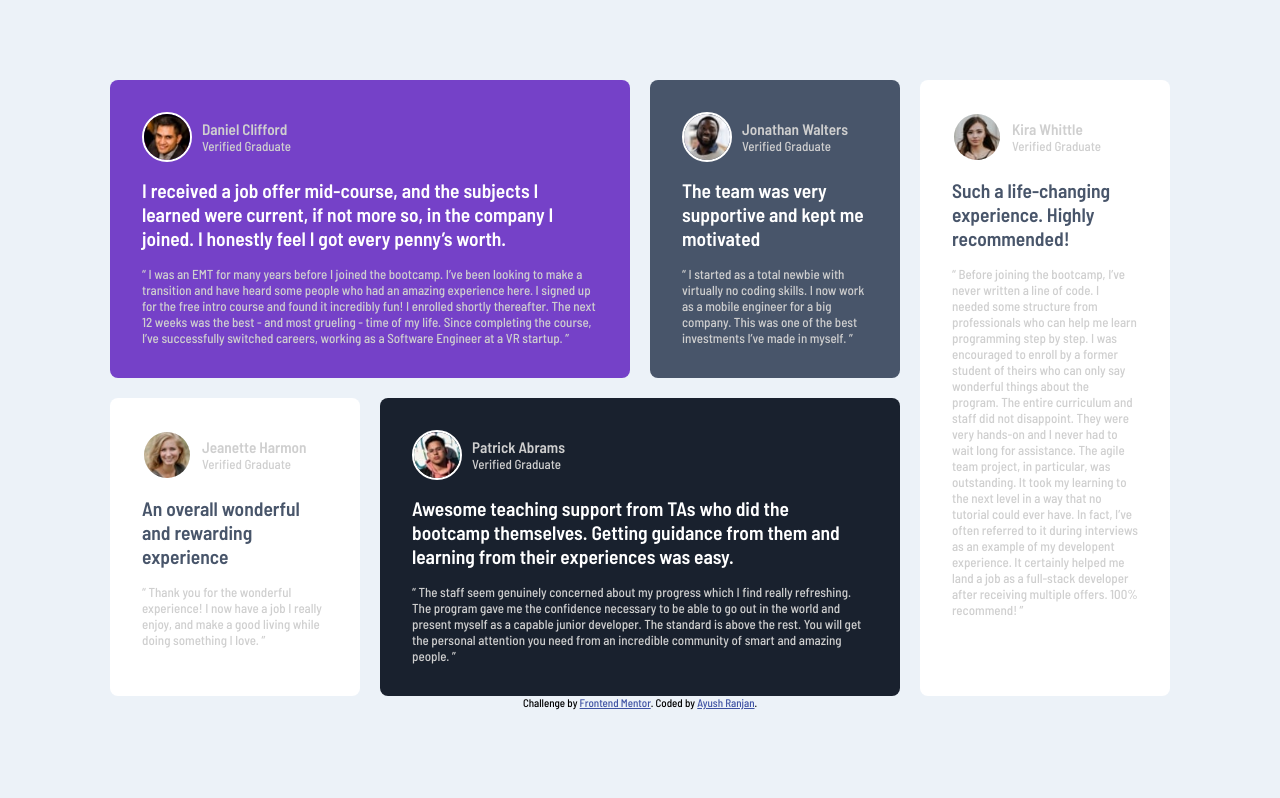
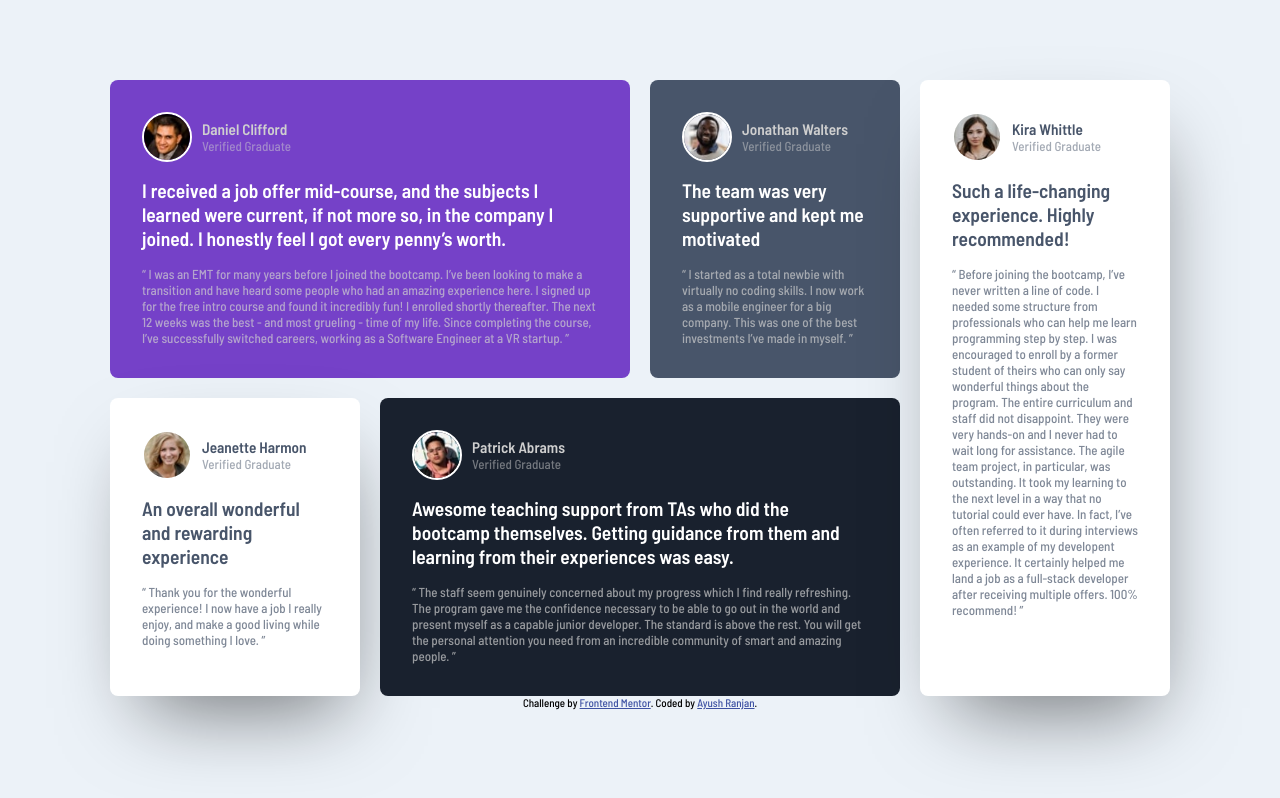
Before and after one commit to aayusranjan/Testimonials-grid-section, a plain HTML site: page index.html in a window 1280 px wide. Drawn offline with Linux system fonts and the light colour scheme; a web font is replaced by a local one.

Commit message:
Update style.css

```diff
--- a/css/style.css
+++ b/css/style.css
@@ -1,3 +1,5 @@
+/* global values */
+
 /* global values */
 
 @import url('https://fonts.googleapis.com/css2?family=Barlow+Semi+Condensed:wght@500;600&family=Dongle&family=Libre+Baskerville&family=Outfit:wght@700&display=swap');
@@ -5,8 +7,9 @@
 :root {
     --moderate-violet: hsl(263, 55%, 52%);
     --very-dark-grayish-blue: hsl(217, 19%, 35%);
+    /* --very-dark-blackish-blue: hsl(219, 29%, 14%); */
+    --white: hsl(0, 0%, 100%);
     --very-dark-blackish-blue: hsl(219, 29%, 14%);
-    --white: hsl(0, 0%, 100%);
 
     --light-gray: hsl(0, 0%, 81%);
     --light-grayish-blue: hsl(210, 46%, 95%);
@@ -29,7 +32,7 @@ body {
 }
 
 .attribution { font-size: 11px; text-align: center; }
-    .attribution a { color: hsl(228, 45%, 44%); }
+.attribution a { color: hsl(228, 45%, 44%); }
 
 /* container */
 
@@ -72,6 +75,10 @@ body {
 }
 .item3, .item5 {
     background: var(--white);
+    color: var(--very-dark-grayish-blue);
+    box-shadow: 8px 38px 82px -26px rgba(0,0,0,0.53);
+-webkit-box-shadow: 8px 38px 82px -26px rgba(0,0,0,0.53);
+-moz-box-shadow: 8px 38px 82px -26px rgba(0,0,0,0.53);
 }
 .item1 > .testimonial__review{
     color: var(--white);
@@ -84,11 +91,11 @@ body {
 .item4 > .testimonial__review{
     color: var(--white);
 }
-.item3 > .testimonial__review {
-    color: var(--very-dark-grayish-blue);
+.testimonial__des {
+    opacity: 0.5;
 }
-.item5 > .testimonial__review {
-    color: var(--very-dark-grayish-blue);
+.testimonial__review--des {
+    opacity: 0.7;
 }
 .testimonial__info {
     display: grid;
@@ -104,10 +111,6 @@ body {
     border-radius: 50%;
     border: 2px solid var(--white);
 }
-
-
-
-
 
 
 
```
